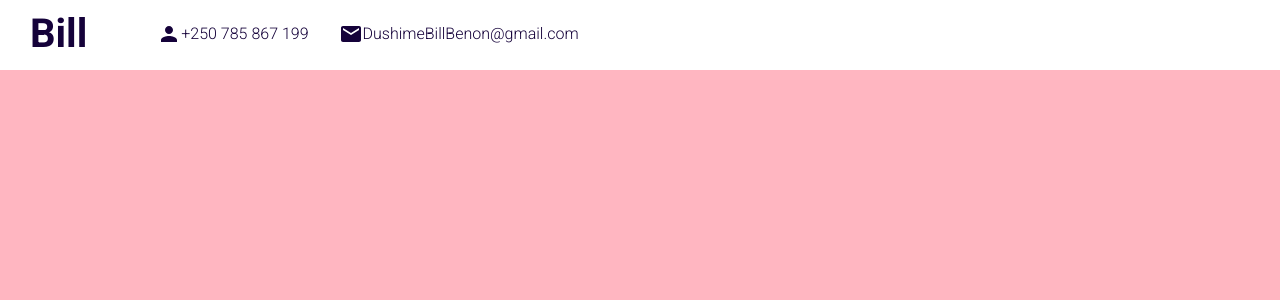
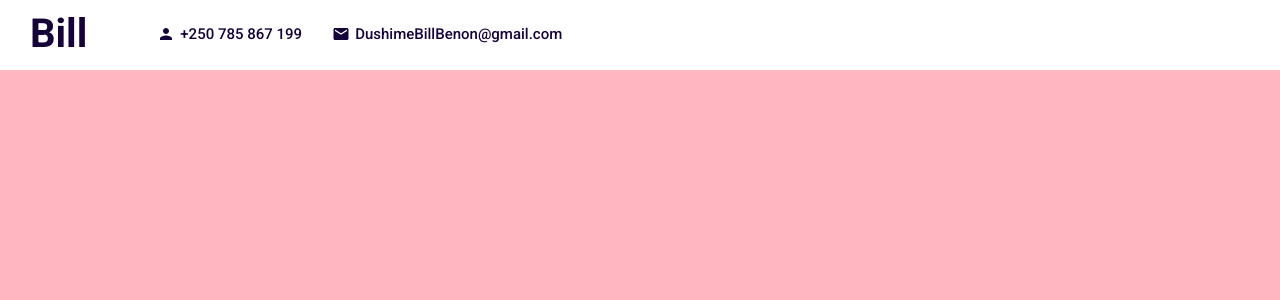
Before and after one commit to BillBenon/my-portofolio, a React (Create React App) app: page / in a window 1280 px wide. Shown: the top 300 px of the page. Built offline with nearby package versions, Linux system fonts and the light colour scheme.

Commit message:
styled the icon and span

```diff
--- a/public/index.html
+++ b/public/index.html
@@ -8,7 +8,7 @@
       content="Web site created using create-react-app"
     />
     <link
-      href="https://fonts.googleapis.com/css2?family=Roboto:wght@100;300;700;900&display=swap"
+      href="https://fonts.googleapis.com/css2?family=Roboto:wght@100;200;300;400;500;700;900&display=swap"
       rel="stylesheet"
     />
     <title>Dushime Bill Benon</title>
--- a/src/components/topbar/topbar.scss
+++ b/src/components/topbar/topbar.scss
@@ -31,6 +31,16 @@
         display: flex;
         align-items: center;
         margin-left: 30px;
+
+        .icon {
+          font-size: 18px;
+          margin-right: 5px;
+        }
+
+        span {
+          font-size: 15px;
+          font-weight: 500;
+        }
       }
     }
   }
```
